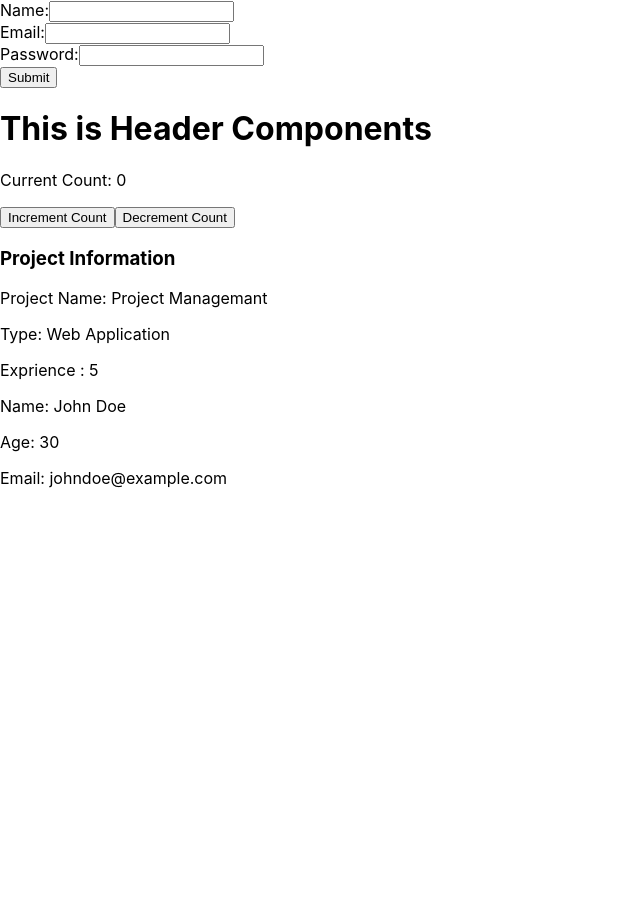
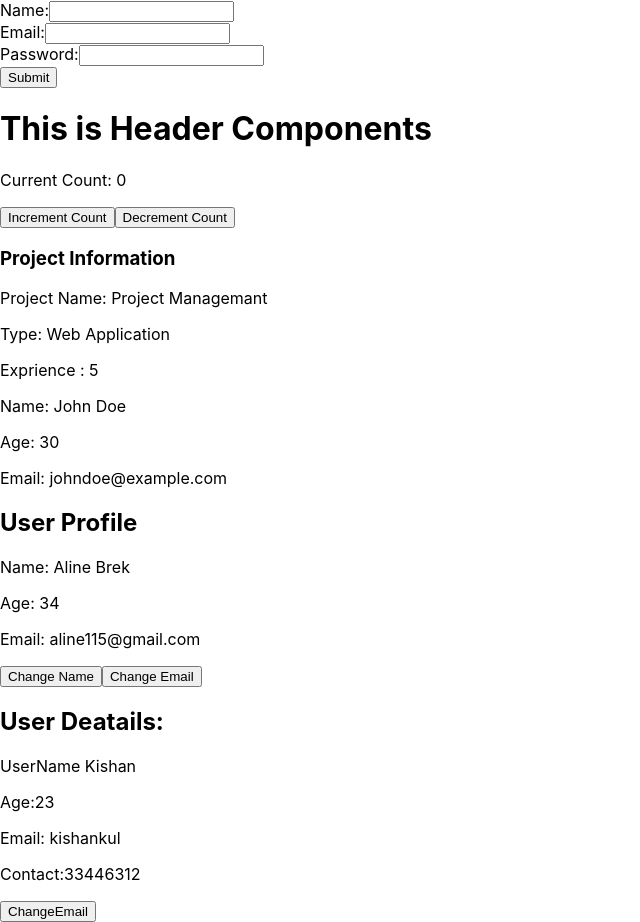
Before and after one commit to Lars1156/ReactPractice, a React (Create React App) app: page / in a window 1280 px wide. Shown: the whole page, without its empty margins (0-640 px from the left). Before the commit the page ends 800 px from the top, so only its background shows below. Built offline with nearby package versions, Linux system fonts and the light colour scheme.

Commit message:
using use State we can pass the objejs ans tis key pare value

```diff
--- a/src/App.js
+++ b/src/App.js
@@ -1,5 +1,6 @@
 import MyForm from './components/MyFrom';
 import ParentComponent from './components/PraentComponent';
+import UserProfile from './components/UserProfile'
 import {Header , Footer} from './components/Main'
 
 function App() {
@@ -7,6 +8,7 @@ function App() {
     <div className="App">
         <MyForm/>
         <ParentComponent  headerComponent={<Header />} footerComponent={<Footer/> }/>
+        <UserProfile/>
     </div>
   );
 }
--- /dev/null
+++ b/src/components/UserProfile.js
@@ -0,0 +1,59 @@
+import React, { useState } from "react";
+
+function UserProfile (){
+    const [user , setUser ] = useState({
+        name : 'Aline Brek ',
+        age  : 34,
+        email : 'aline115@gmail.com'
+    });
+    const [userDeatails , setUserDeatails] = useState({
+        userName :"Kishan ",
+        userAge : 23,
+        userContact :{
+            contactNumber: 33446312,
+            userEmail : "kishankul"
+        }
+    })
+    const upadateName = () =>{
+        setUser(prevState => ({
+            ...prevState,
+            name: 'Jane Doe'
+          }));
+    };
+
+  const updateEmail = () => {
+    setUser(prevState => ({
+      ...prevState,
+      email: 'janedoe@example.com'
+    }));
+
+  };
+   const UpadetEmail = () =>{
+     setUserDeatails(prevState =>({
+        ...prevState,
+        userContact :{
+           ...prevState.userContact,
+           userEmail :"kishan1156@gmail.com"
+        }
+     }));
+   };
+
+
+  return(
+     <div>
+        <h2>User Profile</h2>
+        <p>Name: {user.name}</p>
+        <p>Age: {user.age}</p>
+        <p>Email: {user.email}</p>
+        <button onClick={upadateName}>Change Name</button>
+        <button onClick={updateEmail}>Change Email</button>
+        <h2>User Deatails:</h2>
+        <p>UserName {userDeatails.userName}</p>
+        <p> Age:{userDeatails.userAge}</p>
+        <p>Email: {userDeatails.userContact.userEmail}</p>
+        <p>Contact:{userDeatails.userContact.contactNumber}</p>
+        <button  onClick={UpadetEmail}>ChangeEmail</button>
+     </div>
+  )
+}
+export default UserProfile;
```
